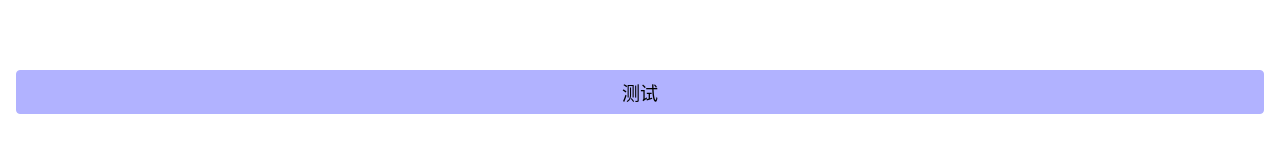
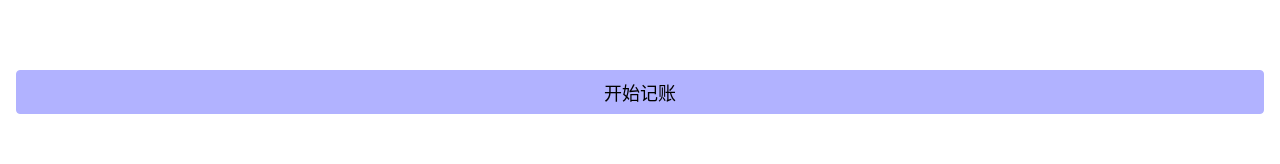
Before and after one commit to herzorf/vue3-wallet_frontend, a Vue app: page /start in a window 1280 px wide. Shown: the part 368-532 px from the top of the page. Built offline with nearby package versions, Linux system fonts and the light colour scheme.

Commit message:
修改记账文案

```diff
--- a/src/view/start/index.tsx
+++ b/src/view/start/index.tsx
@@ -19,7 +19,7 @@ export const Start = defineComponent({
                     <Icon name='saving' />
                 </Center>
                 <div class="button-wrapper">
-                    <Button class="button" onClick={() => { console.log(111) }}>测试</Button>
+                    <Button class="button" onClick={() => { console.log(111) }}>开始记账</Button>
                 </div>
                 <FloatButton class="floatbutton" name='add' />
             </div>
```
